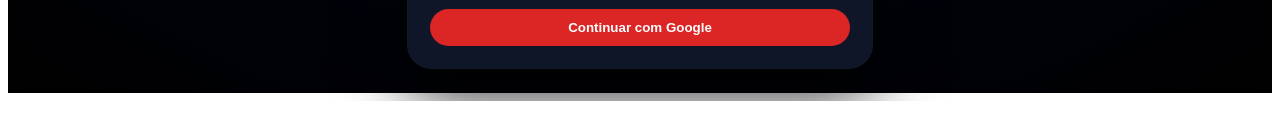
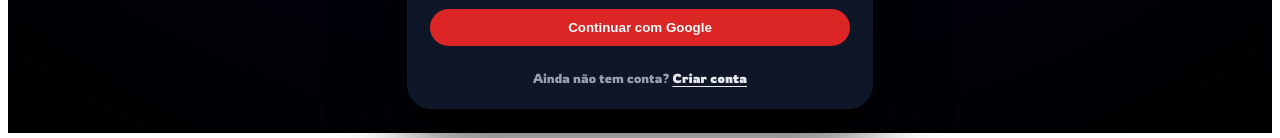
Before and after one commit to rafaelmorch/sportplatform, a Next.js app: page /login in a window 1280 px wide. Shown: the part 877-1015 px from the top of the page. Before the commit the page ends 978 px from the top, so only its background shows below. Built offline with nearby package versions, Linux system fonts and the light colour scheme; no server answers.

Commit message:
Add signup link on login page

```diff
--- a/app/login/page.tsx
+++ b/app/login/page.tsx
@@ -3,6 +3,7 @@
 
 import { useState, useEffect } from "react";
 import { useRouter } from "next/navigation";
+import Link from "next/link";
 import { createClient } from "@supabase/supabase-js";
 import LoginTopMenu from "@/components/LoginTopMenu";
 
@@ -242,6 +243,22 @@
             >
               {loadingGoogle ? "Conectando..." : "Continuar com Google"}
             </button>
+
+            {/* LINK CRIAR CONTA */}
+            <div style={{ marginTop: 14, textAlign: "center", fontSize: 13 }}>
+              <span style={{ color: "#9ca3af" }}>Ainda não tem conta? </span>
+              <Link
+                href="/signup"
+                style={{
+                  color: "#e5e7eb",
+                  fontWeight: 700,
+                  textDecoration: "underline",
+                  textUnderlineOffset: 3,
+                }}
+              >
+                Criar conta
+              </Link>
+            </div>
           </form>
         </div>
       </main>
```
